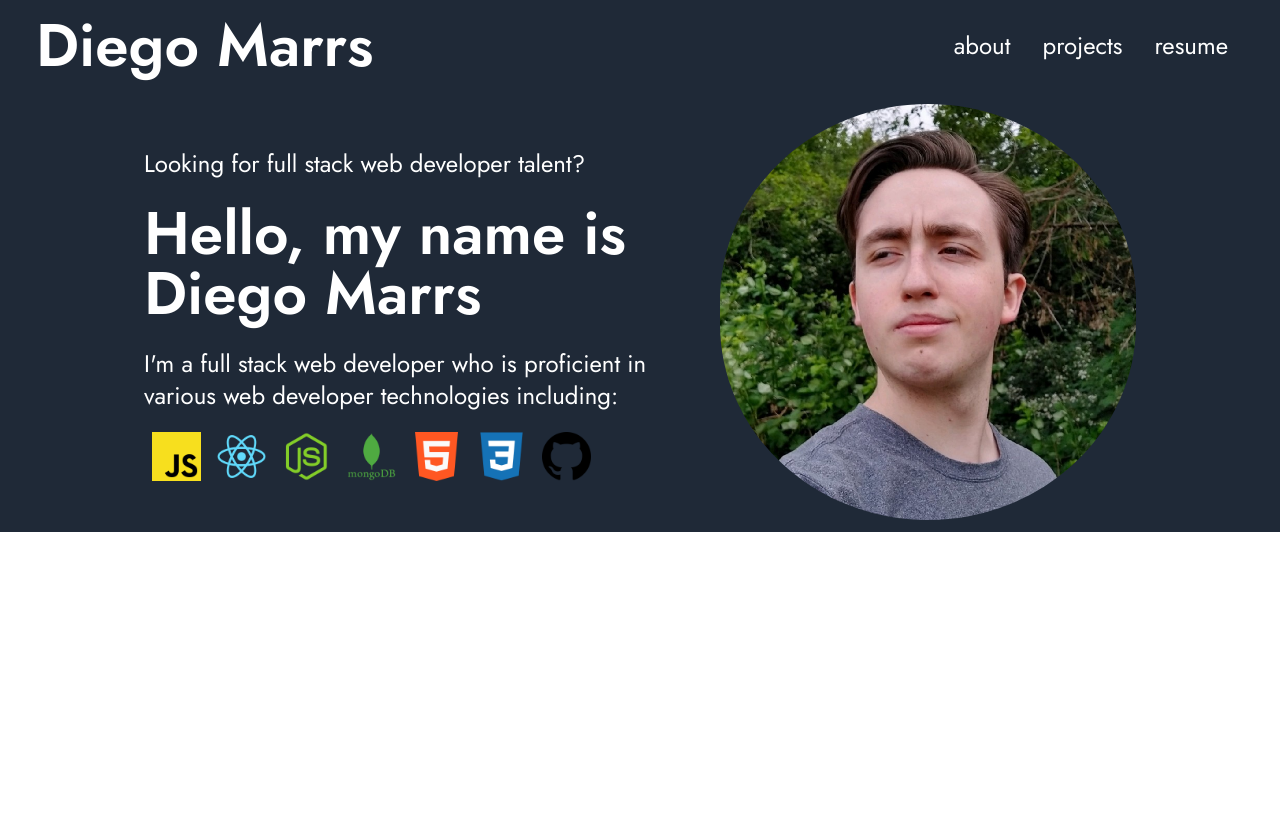
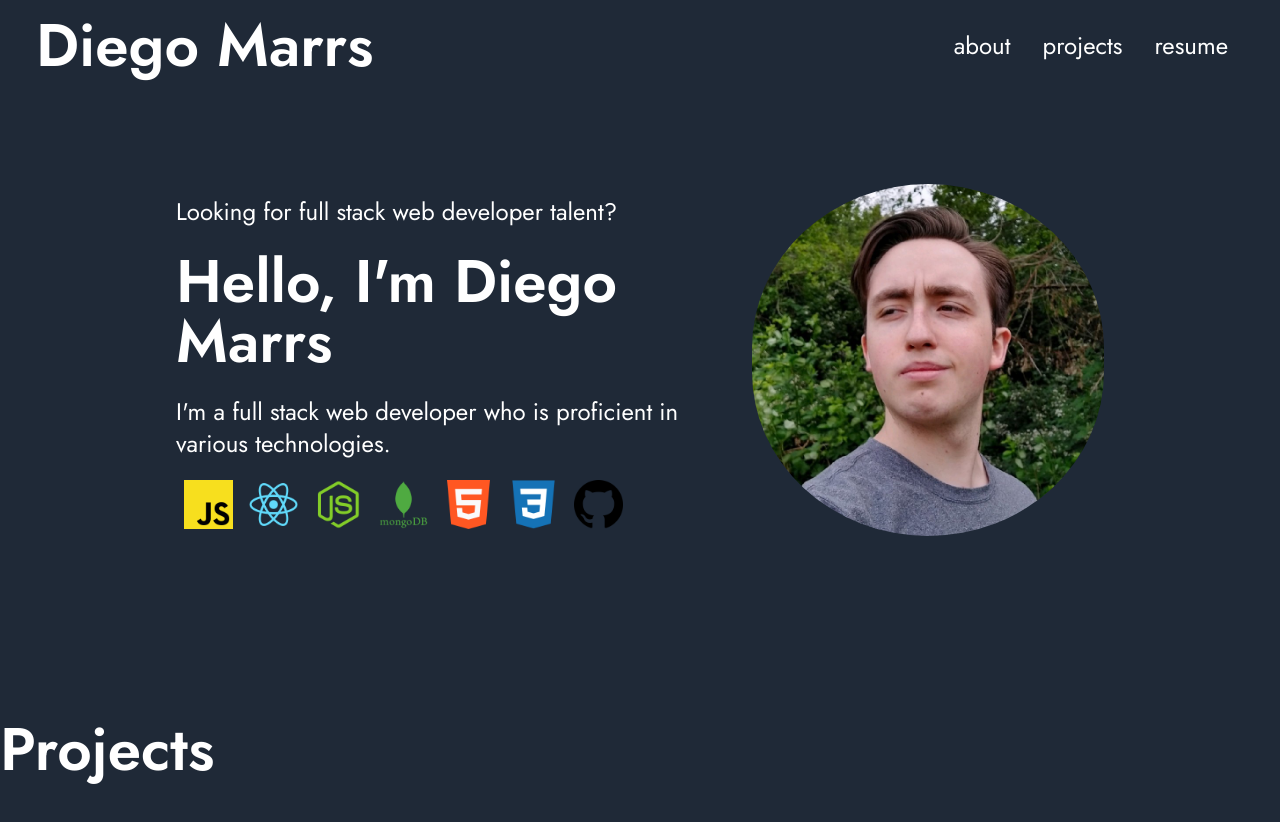
Before and after one commit to StaticCloud/diego-marrs, a React (Create React App) app: page / in a window 1280 px wide. Shown: the top 822 px of the page. Before the commit the page ends 800 px from the top, so only its background shows below. Built offline with nearby package versions, Linux system fonts and the light colour scheme.

Commit message:
progress with projects

```diff
--- a/src/components/Landing.js
+++ b/src/components/Landing.js
@@ -14,16 +14,16 @@ const icons = [js, react, nodejs, mongodb, html, css, github]
 
 function Landing() {
     return (
-        <section className="dark:bg-gray-800">
-            <div className="dark:text-white flex flex-row md:flex-row-reverse flex-wrap mx-auto justify-center">
-                <div className="max-w-md px-4">
+        <section className="dark:text-white dark:bg-gray-800 py-20">
+            <div className="flex flex-row md:flex-row-reverse flex-wrap mx-auto justify-center">
+                <div className="max-w-sm px-4">
                     <img className="py-3 rounded-full" src={profilePic}/>
                 </div>
                 <div className="max-w-xl px-4 flex items-center">
                     <div>
                         <p className="text-2xl py-3">Looking for full stack web developer talent?</p>
-                        <h1 className="text-6xl font-semibold py-3">Hello, my name is Diego Marrs</h1>
-                        <p className="text-2xl py-3">I'm a full stack web developer who is proficient in various web developer technologies including:</p>
+                        <h1 className="text-6xl font-semibold py-3">Hello, I'm Diego Marrs</h1>
+                        <p className="text-2xl py-3">I'm a full stack web developer who is proficient in various technologies.</p>
                         <div className="flex flex-row flex-wrap">
                             {icons.map((icon, i) =>
                                 <img className="p-2" key={i} width="65px" src={icon}></img>
--- /dev/null
+++ b/src/components/Projects.js
@@ -0,0 +1,16 @@
+import React from 'react';
+
+function Projects() {
+    return (
+        <section className="dark:bg-gray-800 dark:text-white py-20">
+            <div>
+                <h1 className="text-6xl font-semibold py-3 max-w-xl">Projects</h1>
+                <div className="grid grid-cols-3 gap-4 max-w-xl">
+
+                </div>
+            </div>
+        </section>
+    );
+}
+
+export default Projects;
--- a/src/pages/Home.js
+++ b/src/pages/Home.js
@@ -2,15 +2,17 @@ import React, { useState } from 'react';
 
 import Nav from '../components/Navbar'
 import Landing from '../components/Landing'
+import Projects from '../components/Projects'
 
 function Home() {
 
     const [mode, setMode] = useState('dark')
 
     return (
-        <div className={mode}>
+        <div className={`${mode}`}>
             <Nav/>
             <Landing/>
+            <Projects/>
             {/* <button onClick={() => mode == 'dark' ? setMode('') : setMode('dark')}>
                 Toggle Theme
             </button> */}
```
